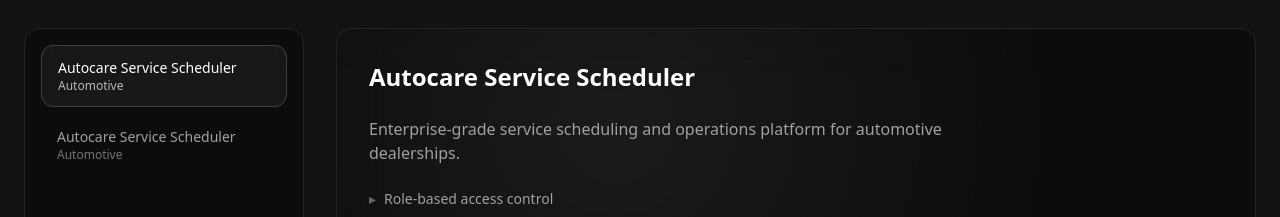
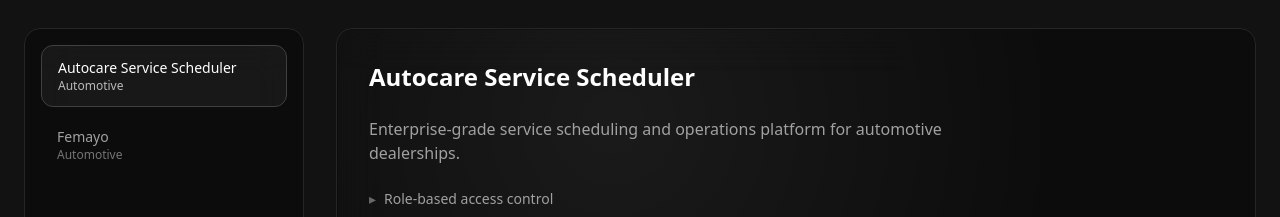
Before and after one commit to Ojfirst/simon-portfolio, a Next.js app: page / in a window 1280 px wide. Shown: the part 1540-1757 px from the top of the page. Built offline with nearby package versions, Linux system fonts and the light colour scheme.

Commit message:
Update project data2

```diff
--- a/src/components/projects/project.data.ts
+++ b/src/components/projects/project.data.ts
@@ -32,12 +32,13 @@ export const projects: Project[] = [
 			'Resend',
 			'Sooner',
 		],
-		liveUrl: '#',
-		githubUrl: '#',
+		liveUrl:
+			'https://automobile-service-schedular-y25f-git-ff2a3f-ojfirsts-projects.vercel.app/',
+		githubUrl: 'https://github.com/Ojfirst/Automobile_Service_Schedular',
 	},
 	{
-		id: 'autocare2',
-		name: 'Autocare Service Scheduler',
+		id: 'femayo',
+		name: 'Femayo',
 		category: 'Automotive',
 		summary:
 			'Enterprise-grade service scheduling and operations platform for automotive dealerships.',
@@ -47,7 +48,7 @@ export const projects: Project[] = [
 			'Real-time appointment orchestration',
 		],
 		stack: ['Next.js', 'Prisma', 'PostgreSQL', 'Tailwind'],
-		liveUrl: '#',
+		liveUrl: 'https://femayo.vercel.app/',
 		githubUrl: '#',
 	},
 ];
```
